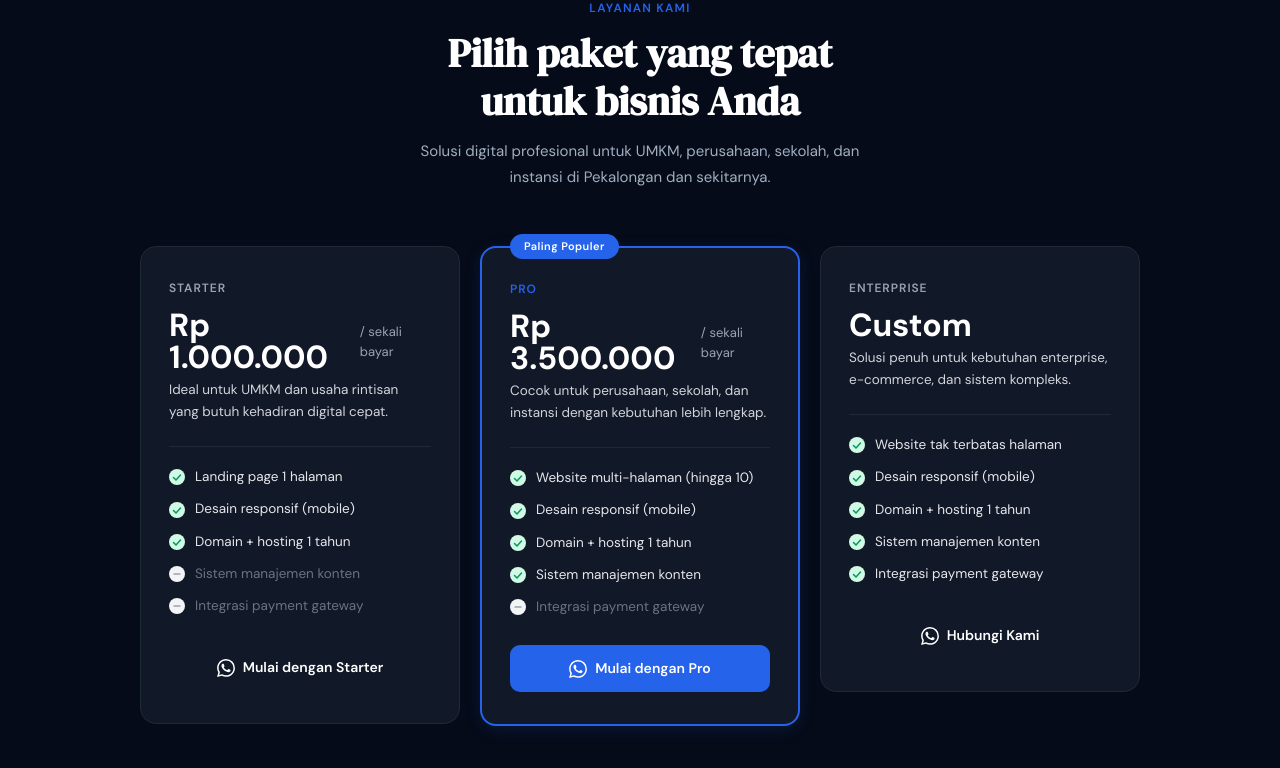
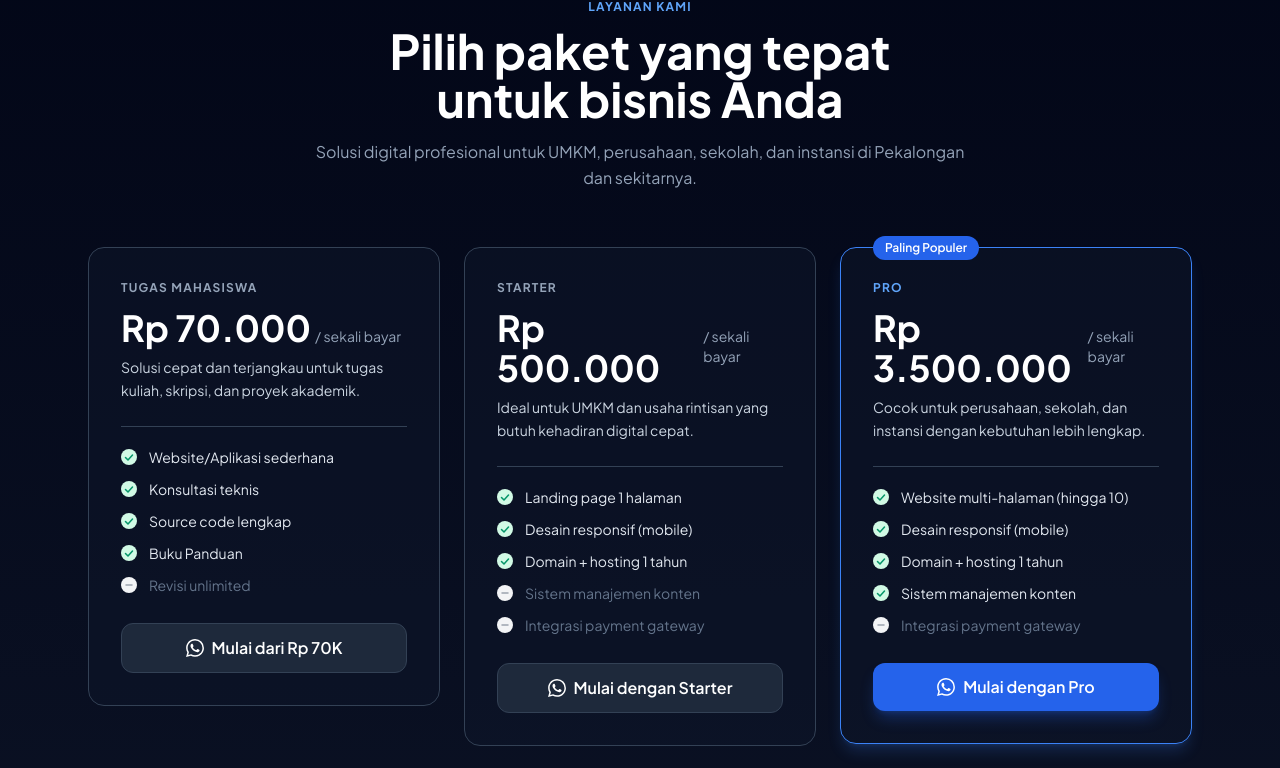
Before and after one commit to MrZiy16/landingpage-pekadev, a React (Vite) app: page / in a window 1280 px wide. Shown: the part 3158-3926 px from the top of the page. Built offline with nearby package versions, Linux system fonts and the light colour scheme.

Commit message:
sec commit

```diff
--- a/src/components/PriccingSection.jsx
+++ b/src/components/PriccingSection.jsx
@@ -1,11 +1,26 @@
 import { useState } from "react";
 
-const WA_NUMBER = "628951183961"; // Ganti dengan nomor WhatsApp PekaDev Studio
+const WA_NUMBER = "628951183961";
 
 const plans = [
   {
+    name: "Tugas Mahasiswa",
+    price: "Rp 70.000",
+    tagline: "Solusi cepat dan terjangkau untuk tugas kuliah, skripsi, dan proyek akademik.",
+    popular: false,
+    features: [
+      { text: "Website/Aplikasi sederhana", included: true },
+      { text: "Konsultasi teknis", included: true },
+      { text: "Source code lengkap", included: true },
+      { text: "Buku Panduan", included: true },
+      { text: "Revisi unlimited", included: false },
+    ],
+    waMessage: "Halo PekaDev Studio, saya butuh bantuan tugas kuliah/skripsi. Paket Tugas Mahasiswa (Rp 70.000) tersedia?",
+    cta: "Mulai dari Rp 70K",
+  },
+  {
     name: "Starter",
-    price: "Rp 1.000.000",
+    price: "Rp 500.000",
     tagline: "Ideal untuk UMKM dan usaha rintisan yang butuh kehadiran digital cepat.",
     popular: false,
     features: [
@@ -82,107 +97,32 @@ function PricingCard({ plan, index }) {
     <div
       onMouseEnter={() => setHovered(true)}
       onMouseLeave={() => setHovered(false)}
-      style={{
-        position: "relative",
-        background: "#111827",
-        border: plan.popular ? "2px solid #2563eb" : "1px solid #1f2937",
-        borderRadius: "16px",
-        padding: "32px 28px",
-        display: "flex",
-        flexDirection: "column",
-        transition: "transform 0.2s ease, box-shadow 0.2s ease",
-        transform: hovered ? "translateY(-4px)" : "translateY(0)",
-        boxShadow: hovered
-          ? "0 12px 32px rgba(37,99,235,0.15)"
-          : plan.popular
-          ? "0 4px 16px rgba(37,99,235,0.15)"
-          : "none",
-        animationDelay: `${index * 0.1}s`,
-      }}
+      className={`relative bg-slate-900/50 border transition-all duration-200 ${
+        plan.popular ? "border-blue-500 shadow-lg shadow-blue-500/20" : "border-slate-700"
+      } ${hovered ? "transform -translate-y-1 shadow-xl shadow-blue-500/20" : ""} rounded-2xl p-8 flex flex-col`}
     >
       {plan.popular && (
-        <div
-          style={{
-            position: "absolute",
-            top: "-14px",
-            left: "28px",
-            background: "#2563eb",
-            color: "#fff",
-            fontSize: "11px",
-            fontWeight: 600,
-            padding: "4px 14px",
-            borderRadius: "999px",
-            letterSpacing: "0.04em",
-          }}
-        >
+        <div className="absolute -top-3 left-8 bg-blue-600 text-white text-xs font-semibold px-3 py-1 rounded-full">
           Paling Populer
         </div>
       )}
 
-      <p
-        style={{
-          fontSize: "12px",
-          fontWeight: 600,
-          color: plan.popular ? "#2563eb" : "#9ca3af",
-          textTransform: "uppercase",
-          letterSpacing: "0.08em",
-          margin: "0 0 12px",
-          fontFamily: "'DM Sans', sans-serif",
-        }}
-      >
+      <p className={`text-xs font-bold uppercase tracking-widest mb-3 ${plan.popular ? "text-blue-400" : "text-slate-400"}`}>
         {plan.name}
       </p>
 
-      <div style={{ marginBottom: "6px", display: "flex", alignItems: "baseline", gap: "4px" }}>
-        <span
-          style={{
-            fontSize: "32px",
-            fontWeight: 700,
-            color: "#ffffff",
-            fontFamily: "'DM Sans', sans-serif",
-            lineHeight: 1,
-          }}
-        >
-          {plan.price}
-        </span>
-        {plan.price !== "Custom" && (
-          <span style={{ fontSize: "13px", color: "#9ca3af" }}>/ sekali bayar</span>
-        )}
+      <div className="mb-2 flex items-baseline gap-1">
+        <span className="text-4xl font-bold text-white">{plan.price}</span>
+        {plan.price !== "Custom" && <span className="text-sm text-slate-400">/ sekali bayar</span>}
       </div>
 
-      <p
-        style={{
-          fontSize: "13.5px",
-          color: "#d1d5db",
-          lineHeight: 1.6,
-          margin: "0 0 24px",
-          fontFamily: "'DM Sans', sans-serif",
-        }}
-      >
-        {plan.tagline}
-      </p>
+      <p className="text-sm text-slate-300 leading-relaxed mb-6">{plan.tagline}</p>
 
-      <div
-        style={{
-          borderTop: "1px solid #1f2937",
-          paddingTop: "20px",
-          marginBottom: "28px",
-          display: "flex",
-          flexDirection: "column",
-          gap: "12px",
-          flex: 1,
-        }}
-      >
+      <div className="border-t border-slate-700 pt-5 mb-7 flex flex-col gap-3 flex-1">
         {plan.features.map((f, i) => (
-          <div key={i} style={{ display: "flex", alignItems: "center", gap: "10px" }}>
+          <div key={i} className="flex items-center gap-3">
             {f.included ? <CheckIcon /> : <MinusIcon />}
-            <span
-              style={{
-                fontSize: "13.5px",
-                color: f.included ? "#e5e7eb" : "#6b7280",
-                fontFamily: "'DM Sans', sans-serif",
-              }}
-            >
+            <span className={`text-sm ${f.included ? "text-slate-200" : "text-slate-500"}`}>
               {f.text}
             </span>
           </div>
@@ -191,25 +131,11 @@ function PricingCard({ plan, index }) {
 
       <button
         onClick={handleWA}
-        style={{
-          display: "flex",
-          alignItems: "center",
-          justifyContent: "center",
-          gap: "8px",
-          width: "100%",
-          padding: "13px 20px",
-          borderRadius: "10px",
-          border: "none",
-          cursor: "pointer",
-          fontSize: "14px",
-          fontWeight: 600,
-          fontFamily: "'DM Sans', sans-serif",
-          background: plan.popular ? "#2563eb" : "#111827",
-          color: "#fff",
-          transition: "opacity 0.15s ease",
-        }}
-        onMouseEnter={(e) => (e.currentTarget.style.opacity = "0.85")}
-        onMouseLeave={(e) => (e.currentTarget.style.opacity = "1")}
+        className={`flex items-center justify-center gap-2 w-full py-3 px-5 rounded-xl font-semibold transition-all duration-150 ${
+          plan.popular
+            ? "bg-blue-600 text-white hover:bg-blue-700 shadow-lg shadow-blue-600/30"
+            : "bg-slate-800 text-white border border-slate-700 hover:bg-slate-700"
+        }`}
       >
         <WhatsAppIcon />
         {plan.cta}
@@ -220,81 +146,36 @@ function PricingCard({ plan, index }) {
 
 export default function PricingSection() {
   return (
-    <>
-      <style>{`
-        @import url('https://fonts.googleapis.com/css2?family=DM+Sans:wght@400;500;600;700&family=DM+Serif+Display&display=swap');
-        .pricing-wrapper * { box-sizing: border-box; }
-      `}</style>
-
-      <section
-        className="pricing-wrapper"
-        style={{
-          padding: "80px 24px",
-          background: "#050b18",
-          fontFamily: "'DM Sans', sans-serif",
-        }}
-      >
-        <div style={{ maxWidth: "1000px", margin: "0 auto" }}>
+    <section className="py-20 bg-gradient-to-b from-slate-950 to-slate-900">
+      <div className="max-w-6xl mx-auto px-6">
         {/* Header */}
-          <div style={{ marginBottom: "56px", textAlign: "center" }}>
-            <p
-              style={{
-                fontSize: "12px",
-                fontWeight: 600,
-                color: "#2563eb",
-                textTransform: "uppercase",
-                letterSpacing: "0.1em",
-                margin: "0 0 12px",
-              }}
-            >
+        <div className="text-center mb-14">
+          <p className="text-xs font-bold uppercase tracking-widest text-blue-400 mb-3">
             Layanan Kami
           </p>
-            <h2
-              style={{
-                fontSize: "clamp(28px, 5vw, 40px)",
-                fontWeight: 700,
-                color: "#ffffff",
-                margin: "0 0 14px",
-                lineHeight: 1.2,
-                fontFamily: "'DM Serif Display', serif",
-              }}
-            >
+          <h2 className="text-4xl md:text-5xl font-bold text-white mb-4 leading-tight">
             Pilih paket yang tepat
-              <br />untuk bisnis Anda
+            <br />
+            untuk bisnis Anda
           </h2>
-            <p style={{ fontSize: "15px", color: "#a0aec0", margin: 0, maxWidth: "480px", marginInline: "auto", lineHeight: 1.7 }}>
+          <p className="text-slate-400 text-base max-w-2xl mx-auto leading-relaxed">
             Solusi digital profesional untuk UMKM, perusahaan, sekolah, dan instansi di Pekalongan dan sekitarnya.
           </p>
         </div>
 
         {/* Cards */}
-          <div
-            style={{
-              display: "grid",
-              gridTemplateColumns: "repeat(auto-fit, minmax(280px, 1fr))",
-              gap: "20px",
-              alignItems: "start",
-            }}
-          >
+        <div className="grid md:grid-cols-3 gap-6 items-start mb-8">
           {plans.map((plan, i) => (
             <PricingCard key={plan.name} plan={plan} index={i} />
           ))}
         </div>
 
         {/* Footer note */}
-          <p
-            style={{
-              textAlign: "center",
-              fontSize: "13px",
-              color: "#6b7280",
-              marginTop: "40px",
-            }}
-          >
+        <p className="text-center text-sm text-slate-400">
           Harga belum termasuk biaya revisi di luar kesepakatan.{" "}
-            <span style={{ color: "#2563eb", fontWeight: 500 }}>Konsultasi gratis</span> tersedia untuk semua paket.
+          <span className="text-blue-400 font-medium">Konsultasi gratis</span> tersedia untuk semua paket.
         </p>
       </div>
     </section>
-    </>
   );
 }
```
Lines whose indentation alone changed are shown as unchanged.
